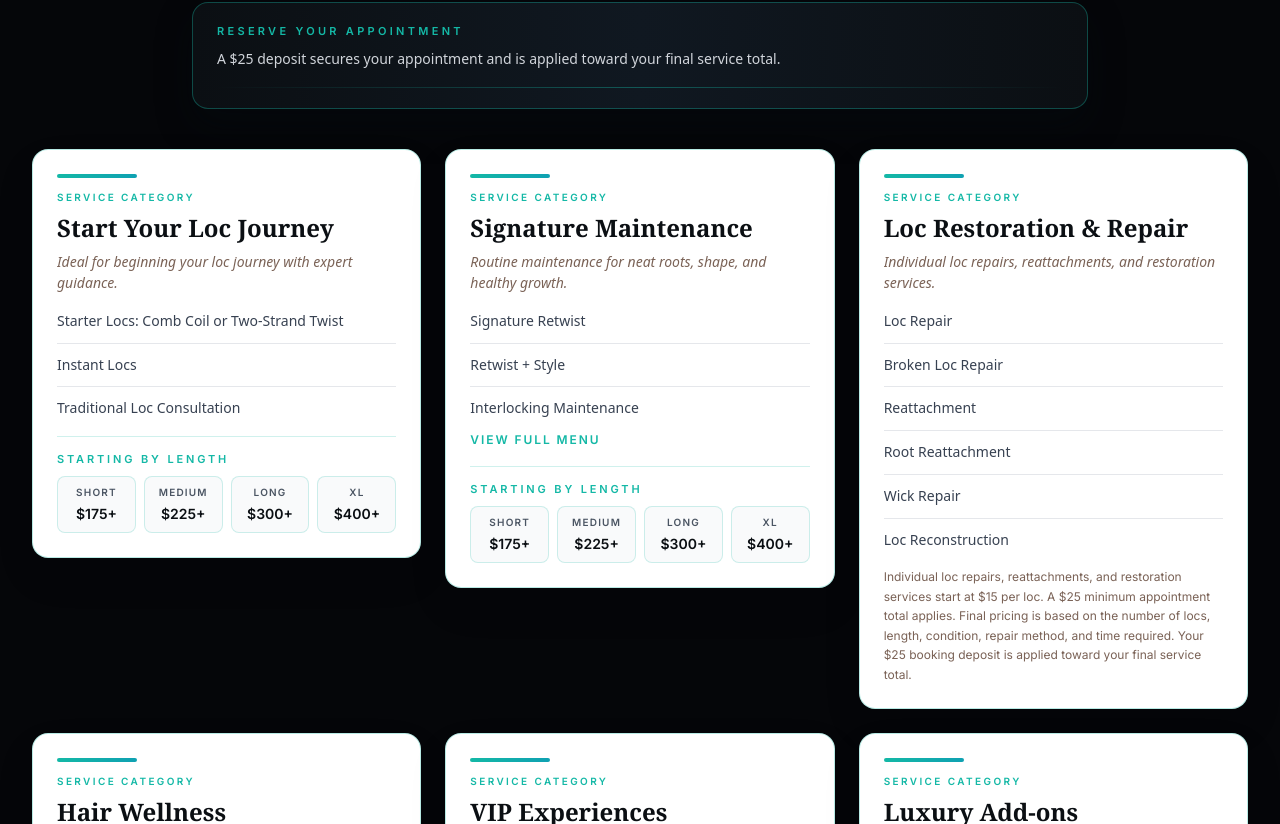
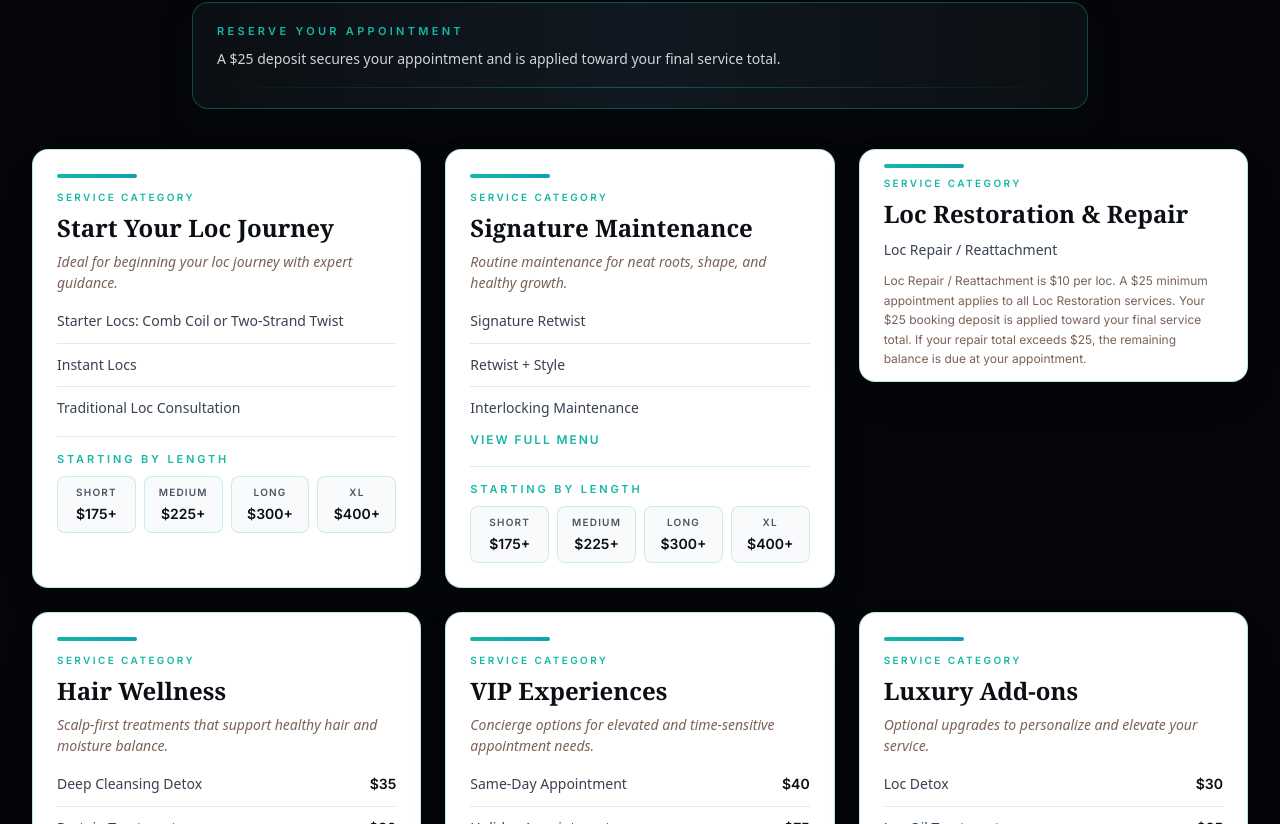
Before and after one commit to LataunaeB/locsbynya-site, a Next.js app: page / in a window 1280 px wide. Shown: the part 1556-2380 px from the top of the page. Built offline with nearby package versions, Linux system fonts and the light colour scheme.

Commit message:
Finalize Locs by Nya services layout and booking updates

```diff
--- a/app/page.tsx
+++ b/app/page.tsx
@@ -48,6 +48,8 @@ type ServiceCardData = {
   useLengthPriceGrid?: boolean;
   hidePricingSection?: boolean;
   collapsedCount?: number;
+  compactVerticalPadding?: boolean;
+  fitContentHeight?: boolean;
 };
 
 const serviceCards: ServiceCardData[] = [
@@ -87,19 +89,14 @@ const serviceCards: ServiceCardData[] = [
   },
   {
     title: 'Loc Restoration & Repair',
-    description: 'Individual loc repairs, reattachments, and restoration services.',
-    services: [
-      'Loc Repair',
-      'Broken Loc Repair',
-      'Reattachment',
-      'Root Reattachment',
-      'Wick Repair',
-      'Loc Reconstruction',
-    ],
+    description: '',
+    services: ['Loc Repair / Reattachment'],
     pricingNote:
-      'Individual loc repairs, reattachments, and restoration services start at $15 per loc. A $25 minimum appointment total applies. Final pricing is based on the number of locs, length, condition, repair method, and time required. Your $25 booking deposit is applied toward your final service total.',
+      'Loc Repair / Reattachment is $10 per loc. A $25 minimum appointment applies to all Loc Restoration services. Your $25 booking deposit is applied toward your final service total. If your repair total exceeds $25, the remaining balance is due at your appointment.',
     hidePricingSection: true,
     collapsedCount: 6,
+    compactVerticalPadding: true,
+    fitContentHeight: true,
   },
   {
     title: 'Hair Wellness',
@@ -153,37 +150,44 @@ function ServiceCard({
   useLengthPriceGrid,
   hidePricingSection,
   collapsedCount,
+  compactVerticalPadding,
+  fitContentHeight,
 }: ServiceCardData) {
   const [isExpanded, setIsExpanded] = useState(false);
   const collapsedVisibleCount = collapsedCount ?? 3;
   const hasMoreServices = services.length > collapsedVisibleCount;
   const visibleServices = isExpanded ? services : services.slice(0, collapsedVisibleCount);
+  const isCompactCard = Boolean(compactVerticalPadding);
 
   return (
-    <article className="rounded-2xl border border-[#14B8A6]/30 bg-white p-4 sm:p-5 md:p-6 shadow-[0_18px_40px_rgba(11,15,19,0.08)] transition-all duration-300 md:hover:-translate-y-0.5 md:hover:border-[#14B8A6]/60 md:hover:shadow-[0_24px_50px_rgba(20,184,166,0.14)]">
+    <article
+      className={`rounded-2xl border border-[#14B8A6]/30 bg-white px-4 sm:px-5 md:px-6 ${compactVerticalPadding ? 'pt-2 pb-2 sm:pt-3 sm:pb-3 md:pt-3.5 md:pb-3' : 'py-4 sm:py-5 md:py-6'} ${fitContentHeight ? 'self-start' : ''} shadow-[0_18px_40px_rgba(11,15,19,0.08)] transition-all duration-300 md:hover:-translate-y-0.5 md:hover:border-[#14B8A6]/60 md:hover:shadow-[0_24px_50px_rgba(20,184,166,0.14)]`}
+    >
       <div className="h-1 w-20 rounded-full bg-gradient-to-r from-[#14B8A6] to-[#0FA1B2]" />
-      <div className="pt-3">
+      <div className={isCompactCard ? 'pt-2' : 'pt-3'}>
         <p className="text-[10px] font-semibold uppercase tracking-[0.24em] text-[#14B8A6]">Service Category</p>
         <h3 className="mt-2 font-serif text-[1.5rem] font-bold leading-tight text-[#0B0F13]">{title}</h3>
-        <p
-          className="mt-2 font-sans text-sm italic leading-[1.55] text-[#7A6256]"
-          style={{
-            display: '-webkit-box',
-            WebkitLineClamp: 2,
-            WebkitBoxOrient: 'vertical',
-            overflow: 'hidden',
-          }}
-        >
-          {description}
-        </p>
-
-        <ul className="mt-4">
+        {description && (
+          <p
+            className="mt-2 font-sans text-sm italic leading-[1.55] text-[#7A6256]"
+            style={{
+              display: '-webkit-box',
+              WebkitLineClamp: 2,
+              WebkitBoxOrient: 'vertical',
+              overflow: 'hidden',
+            }}
+          >
+            {description}
+          </p>
+        )}
+
+        <ul className={isCompactCard ? 'mt-2.5' : 'mt-4'}>
           {visibleServices.map((service) => {
             const [name, ...priceParts] = service.split(' - ');
             const price = priceParts.join(' - ').trim();
 
             return (
-              <li key={service} className="border-b border-[#14B8A6]/14 py-2.5 first:pt-0 last:border-b-0 last:pb-0">
+              <li key={service} className={`border-b border-[#14B8A6]/14 ${isCompactCard ? 'py-1.5' : 'py-2.5'} first:pt-0 last:border-b-0 last:pb-0`}>
                 <div className="flex items-start justify-between gap-3">
                   <span className="font-sans text-sm leading-relaxed text-[#374151]">{name}</span>
                   {price && (
@@ -196,7 +200,7 @@ function ServiceCard({
         </ul>
 
         {pricingNote && (
-          <p className="mt-4 text-xs leading-relaxed text-[#7A6256]">{pricingNote}</p>
+          <p className={`${isCompactCard ? 'mt-2.5' : 'mt-4'} text-xs leading-relaxed text-[#7A6256]`}>{pricingNote}</p>
         )}
 
         {hasMoreServices && (
@@ -233,6 +237,8 @@ function ServiceCard({
 
 export default function Home() {
   const hairLengthOptions = ["short", "medium", "long", "xl"] as const;
+  const servicesMdLeftColumn = serviceCards.filter((_, index) => index % 2 === 0);
+  const servicesMdRightColumn = serviceCards.filter((_, index) => index % 2 === 1);
 
   const [showPromoBar, setShowPromoBar] = useState(true);
   const [formData, setFormData] = useState({
@@ -311,9 +317,6 @@ export default function Home() {
     : "";
   const selectedTakeDownLocLengthLabel = formData.takeDownLocLength
     ? hairLengthLabels[formData.takeDownLocLength]
-    : "";
-  const selectedRestorationLengthLabel = formData.restorationLength
-    ? hairLengthLabels[formData.restorationLength]
     : "";
   const selectedStartingPrice = selectedServiceRequiresLength
     ? formData.hairLength
@@ -735,11 +738,31 @@ export default function Home() {
 
           {/* SERVICES CATEGORY CARDS */}
           <div className="mb-20 reveal-on-scroll">
-            <div className="grid grid-cols-1 items-start gap-6 md:grid-cols-2 xl:grid-cols-3">
+            <div className="grid grid-cols-1 gap-6 md:hidden">
               {serviceCards.map((card) => (
                 <ServiceCard key={card.title} {...card} />
               ))}
             </div>
+
+            <div className="hidden items-start gap-6 md:grid md:grid-cols-2 xl:hidden">
+              <div className="space-y-6">
+                {servicesMdLeftColumn.map((card) => (
+                  <ServiceCard key={card.title} {...card} />
+                ))}
+              </div>
+              <div className="space-y-6">
+                {servicesMdRightColumn.map((card) => (
+                  <ServiceCard key={card.title} {...card} />
+                ))}
+              </div>
+            </div>
+
+            <div className="hidden items-stretch gap-6 xl:grid xl:grid-cols-3">
+              {serviceCards.map((card) => (
+                <ServiceCard key={card.title} {...card} />
+              ))}
+            </div>
+
             <p className="mx-auto mt-6 max-w-5xl text-center text-xs leading-relaxed text-[#9CA3AF]">
               All listed prices are starting prices. Final pricing may vary based on length, density, loc count, condition, buildup, repairs, styling, and service time.
             </p>
@@ -900,12 +923,7 @@ export default function Home() {
                     <option value="retwist-membership">Retwist Membership</option>
                   </optgroup>
                   <optgroup label="Loc Restoration & Repair">
-                    <option value="loc-repair">Loc Repair</option>
-                    <option value="broken-loc-repair">Broken Loc Repair</option>
-                    <option value="reattachment">Reattachment</option>
-                    <option value="root-reattachment">Root Reattachment</option>
-                    <option value="wick-repair">Wick Repair</option>
-                    <option value="loc-reconstruction">Loc Reconstruction</option>
+                    <option value="loc-repair">Loc Repair / Reattachment</option>
                   </optgroup>
                   <optgroup label="Hair Wellness">
                     <option value="deep-cleansing-detox">Deep Cleansing Detox - $35</option>
@@ -927,17 +945,8 @@ export default function Home() {
                 <div className="rounded-2xl border border-[#14B8A6]/20 bg-[#F8FAFC] p-5">
                   <div className="space-y-4">
                     <div>
-                      <p className="text-[11px] font-semibold uppercase tracking-[0.22em] text-[#14B8A6]">
-                        Restoration Service Needed
-                      </p>
-                      <p className="mt-1 font-sans text-sm font-semibold text-[#0B0F13]">
-                        {selectedServiceName}
-                      </p>
-                    </div>
-
-                    <div>
                       <label htmlFor="restorationLocCount" className="block text-sm font-semibold text-[#0B0F13] mb-2 font-sans uppercase tracking-wide">
-                        Estimated Number of Locs
+                        Number of Locs Needing Repair
                       </label>
                       <input
                         type="number"
@@ -961,41 +970,36 @@ export default function Home() {
                       <select
                         id="restorationLength"
                         name="restorationLength"
-                        required={selectedServiceIsRestoration}
                         value={formData.restorationLength}
                         onChange={handleChange}
                         className="w-full px-4 py-3 rounded-lg border border-[#14B8A6]/35 bg-white text-[#0B0F13] font-sans focus:outline-none focus:ring-2 focus:ring-[#14B8A6]/30 focus:border-[#14B8A6] transition-colors"
                       >
-                        <option value="">Select approximate length</option>
+                        <option value="">Select approximate length (optional)</option>
                         {hairLengthOptions.map((length) => (
                           <option key={length} value={length}>
                             {hairLengthLabels[length]}
                           </option>
                         ))}
                       </select>
-                      <p className="mt-2 text-xs leading-relaxed text-[#7A4B27]">
-                        Descriptive only. This does not set a full-head price tier.
-                      </p>
                     </div>
 
                     <div>
                       <label htmlFor="restorationDescription" className="block text-sm font-semibold text-[#0B0F13] mb-2 font-sans uppercase tracking-wide">
-                        Description of Repair Needed
+                        Brief Description (Optional)
                       </label>
                       <textarea
                         id="restorationDescription"
                         name="restorationDescription"
                         rows={4}
-                        required={selectedServiceIsRestoration}
                         value={formData.restorationDescription}
                         onChange={handleChange}
-                        placeholder="Briefly explain what is broken, detached, thinning, damaged, or needing restoration."
+                        placeholder="Optional notes for the stylist."
                         className="w-full px-4 py-3 rounded-lg border border-[#14B8A6]/35 bg-white text-[#0B0F13] placeholder-[#7A4B27]/60 font-sans focus:outline-none focus:ring-2 focus:ring-[#14B8A6]/30 focus:border-[#14B8A6] transition-colors resize-none"
                       />
                     </div>
 
                     <p className="text-sm leading-relaxed text-[#4B5563]">
-                      Your $25 booking deposit is applied toward your final service total. Loc Restoration appointments have a $25 minimum total. Final pricing is based on the number of locs, length, condition, repair method, and time required.
+                      A $25 minimum appointment applies to all Loc Restoration services. Your $25 booking deposit is applied toward your final service total. If your repair total exceeds $25, the remaining balance is due at your appointment.
                     </p>
                   </div>
                 </div>
@@ -1172,40 +1176,23 @@ export default function Home() {
                     <div className="mt-4 space-y-3">
                       <div>
                         <p className="text-[11px] font-semibold uppercase tracking-[0.2em] text-[#7A4B27]">Service</p>
-                        <p className="mt-1 font-sans text-sm font-semibold text-[#0B0F13]">Loc Restoration &amp; Repair</p>
+                        <p className="mt-1 font-sans text-sm font-semibold text-[#0B0F13]">Loc Repair / Reattachment</p>
                       </div>
 
                       <div>
-                        <p className="text-[11px] font-semibold uppercase tracking-[0.2em] text-[#7A4B27]">Restoration Type</p>
-                        <p className="mt-1 font-sans text-sm font-semibold text-[#0B0F13]">{selectedServiceName}</p>
+                        <p className="text-[11px] font-semibold uppercase tracking-[0.2em] text-[#7A4B27]">Price</p>
+                        <p className="mt-1 font-sans text-sm font-semibold text-[#0B0F13]">$10 per loc</p>
                       </div>
 
                       <div>
-                        <p className="text-[11px] font-semibold uppercase tracking-[0.2em] text-[#7A4B27]">Estimated Number of Locs</p>
+                        <p className="text-[11px] font-semibold uppercase tracking-[0.2em] text-[#7A4B27]">Number of Locs</p>
                         <p className="mt-1 font-sans text-sm font-semibold text-[#0B0F13]">
                           {selectedRestorationLocCount || 'Not selected'}
                         </p>
                       </div>
 
                       <div>
-                        <p className="text-[11px] font-semibold uppercase tracking-[0.2em] text-[#7A4B27]">Approximate Loc Length</p>
-                        <p className="mt-1 font-sans text-sm font-semibold text-[#0B0F13]">
-                          {selectedRestorationLengthLabel || 'Not selected'}
-                        </p>
-                      </div>
-
-                      <div>
-                        <p className="text-[11px] font-semibold uppercase tracking-[0.2em] text-[#7A4B27]">Pricing</p>
-                        <p className="mt-1 font-sans text-sm font-semibold text-[#0B0F13]">Starting at $15 per loc</p>
-                      </div>
-
-                      <div>
-                        <p className="text-[11px] font-semibold uppercase tracking-[0.2em] text-[#7A4B27]">Minimum Appointment Total</p>
-                        <p className="mt-1 font-sans text-sm font-semibold text-[#0B0F13]">$25</p>
-                      </div>
-
-                      <div>
-                        <p className="text-[11px] font-semibold uppercase tracking-[0.2em] text-[#7A4B27]">Due Today</p>
+                        <p className="text-[11px] font-semibold uppercase tracking-[0.2em] text-[#7A4B27]">Deposit Due Today</p>
                         <p className="mt-1 font-sans text-sm font-semibold text-[#0B0F13]">$25 Booking Deposit</p>
                       </div>
                     </div>
@@ -1262,7 +1249,7 @@ export default function Home() {
                   <div className="mt-4 border-t border-[#14B8A6]/20 pt-3">
                     <p className="text-sm leading-relaxed text-[#4B5563]">
                       {selectedServiceIsRestoration
-                        ? 'Your $25 booking deposit is applied toward your final service total. Loc Restoration appointments have a $25 minimum total. Final pricing is based on the number of locs, length, condition, repair method, and time required.'
+                        ? 'A $25 minimum appointment applies to all Loc Restoration services. Your $25 booking deposit is applied toward your final service total. If your repair total exceeds $25, the remaining balance is due at your appointment.'
                         : 'Your $25 booking deposit reserves your selected appointment request and is applied toward your final service total. Final pricing may vary based on length, density, loc count, condition, buildup, repairs, styling, add-ons, travel, and service time.'}
                     </p>
                   </div>
@@ -1281,6 +1268,7 @@ export default function Home() {
                     name="hairFiles"
                     multiple
                     accept="image/*,video/*"
+                    required={isNewClient || selectedServiceIsRestoration || selectedServiceIsTakeDownDetangle}
                     onChange={handleFileChange}
                     className="w-full px-4 py-3 rounded-lg border border-[#14B8A6]/35 bg-white text-[#0B0F13] font-sans focus:outline-none focus:ring-2 focus:ring-[#14B8A6]/30 focus:border-[#14B8A6] transition-colors file:mr-4 file:py-2 file:px-4 file:rounded file:border-0 file:text-sm file:font-semibold file:bg-[#0FA1B2] file:text-white hover:file:bg-[#14B8A6]"
                   />
--- a/components/LocsFaqChatWidget.tsx
+++ b/components/LocsFaqChatWidget.tsx
@@ -71,16 +71,13 @@ const faqs: FAQ[] = [
       "reattach my dread", "reattach my dreads", "re-attach my dread", "re-attach my dreads", "can you reattach my dread", "can you reattach my dreads",
       // Replace variations
       "can you replace my loc", "can you replace my dread", "replace my loc", "replace my dread",
-      // Reconstruction variations
-      "loc reconstruction", "dread reconstruction", "reconstruction on one loc", "single loc repair", "one loc repair", "single dread repair", "one dread repair",
-      // Generic repair terms
+      // Repair and reattachment terms
       "loc repair", "locs repair", "dread repair", "dreads repair", "broken loc", "broken dread", "damaged loc", "damaged dread",
-      // Reattachment terms
       "loc reattachment", "dread reattachment", "reattach loc", "re-attach loc", "reattach dreads",
       // Can you fix it variations
       "can you fix it", "can you fix them"
     ],
-    answer: "Yes, I can usually repair or re-attach a loc that has slipped or fallen out. Reattachment or re-strengthening is $15 per loc. Because every loc is different, it's best to send a clear photo so I can see what's going on.\n\nTo get started, choose a \"Loc repair / re-attachment\" option when you book, or call/text Nya at 310-892-4874 so we can talk through your situation and give you the best recommendation."
+    answer: "Yes, I can usually repair or re-attach a loc that has slipped or fallen out. Loc Repair / Reattachment is $10 per loc. Because every loc is different, it's best to send a clear photo so I can see what's going on.\n\nTo get started, choose the Loc Repair / Reattachment option when you book, or call/text Nya at 310-892-4874 so we can talk through your situation and give you the best recommendation."
   },
   {
     id: "new-client",
--- a/lib/booking/constants.ts
+++ b/lib/booking/constants.ts
@@ -16,11 +16,6 @@ export const ALLOWED_SERVICES = new Set([
   'detox-retwist',
   'retwist-membership',
   'loc-repair',
-  'broken-loc-repair',
-  'reattachment',
-  'root-reattachment',
-  'wick-repair',
-  'loc-reconstruction',
   'loc-take-down-detangle',
   'scalp-detox',
   'deep-cleansing-detox',
@@ -53,14 +48,9 @@ export const LENGTH_PRICED_SERVICE_IDS = new Set([
 
 export const RESTORATION_SERVICE_IDS = new Set([
   'loc-repair',
-  'broken-loc-repair',
-  'reattachment',
-  'root-reattachment',
-  'wick-repair',
-  'loc-reconstruction',
 ]);
 
-export const RESTORATION_STARTING_PRICE_PER_LOC = '$15 per loc';
+export const RESTORATION_STARTING_PRICE_PER_LOC = '$10 per loc';
 export const RESTORATION_MINIMUM_APPOINTMENT_TOTAL = 25;
 export const MAX_RESTORATION_LOC_COUNT = 99;
 
@@ -88,11 +78,6 @@ export const serviceCategories: Record<string, string> = {
   'detox-retwist': 'Signature Maintenance',
   'retwist-membership': 'Signature Maintenance',
   'loc-repair': 'Loc Restoration & Repair',
-  'broken-loc-repair': 'Loc Restoration & Repair',
-  'reattachment': 'Loc Restoration & Repair',
-  'root-reattachment': 'Loc Restoration & Repair',
-  'wick-repair': 'Loc Restoration & Repair',
-  'loc-reconstruction': 'Loc Restoration & Repair',
   'loc-take-down-detangle': 'Hair Wellness',
   'deep-cleansing-detox': 'Hair Wellness',
   'scalp-detox': 'Hair Wellness',
```
Also changed, not shown: lib/booking.ts (+1 -11 lines), lib/booking/validate.ts (+3 -7 lines).
